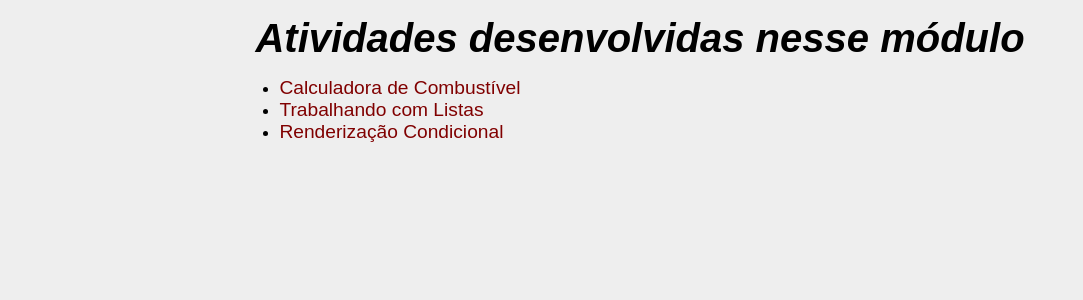
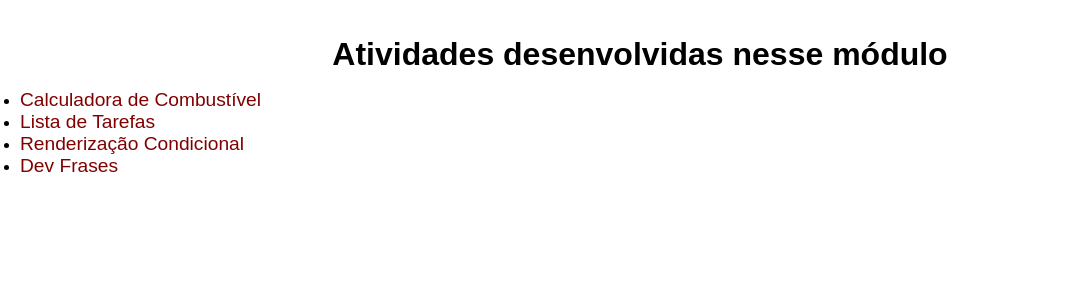
Before and after one commit to Pedro-Castr/SujeitoProgramador, a React (Vite) app in the folder Modulos/react+ts-evoluindo/: page / in a window 1280 px wide. Shown: the top 300 px of the page, without its empty margins (0-1083 px from the left). Built offline with nearby package versions, Linux system fonts and the light colour scheme.

Commit message:
fix: ajusta herança de estilos css entre arquivos

```diff
--- a/Modulos/react+ts-evoluindo/src/App.css
+++ b/Modulos/react+ts-evoluindo/src/App.css
@@ -1,21 +1,21 @@
-* {
-  margin: 0 auto;
+.home {
+  padding: 20px;
   font-family: sans-serif;
   box-sizing: border-box;
 }
 
-.titulo {
+.home .titulo {
   display: flex;
   justify-content: center;
   padding: 16px;
 }
 
-.lista a {
+.home .lista a {
   text-decoration: none;
   font-size: 1.2em;
   color: maroon;
 }
 
-.lista a:hover {
+.home .lista a:hover {
   text-decoration: underline;
 }
--- a/Modulos/react+ts-evoluindo/src/App.tsx
+++ b/Modulos/react+ts-evoluindo/src/App.tsx
@@ -1,12 +1,14 @@
 import { Routes, Route, Link } from "react-router-dom";
 import CalculadoraCombustivel from "./pages/calculadoraCombustivel/calculadoraCombustivel";
 import RenderizacaoCondicional from "./pages/renderizacaoCondicional/renderizacaoCondicional";
+import DevFrases from "./pages/devFrases/devFrases";
 import Lista from "./pages/listas/listas";
 import "./App.css";
+import "./Global.css";
 
 function Home() {
   return (
-    <div>
+    <div className="home">
       <h1 className="titulo">Atividades desenvolvidas nesse módulo</h1>
 
       <ul className="lista">
@@ -14,10 +16,13 @@ function Home() {
           <Link to="/calculadoraCombustivel">Calculadora de Combustível</Link>
         </li>
         <li>
-          <Link to="/listas">Trabalhando com Listas</Link>
+          <Link to="/listas">Lista de Tarefas</Link>
         </li>
         <li>
           <Link to="/renderizacaoCondicional">Renderização Condicional</Link>
+        </li>
+        <li>
+          <Link to="/devFrases">Dev Frases</Link>
         </li>
       </ul>
     </div>
@@ -37,6 +42,7 @@ export default function App() {
         path="/renderizacaoCondicional"
         element={<RenderizacaoCondicional />}
       />
+      <Route path="/devFrases" element={<DevFrases />} />
     </Routes>
   );
 }
--- /dev/null
+++ b/Modulos/react+ts-evoluindo/src/Global.css
@@ -0,0 +1,5 @@
+* {
+  margin: 0;
+  padding: 0;
+  box-sizing: border-box;
+}
--- a/Modulos/react+ts-evoluindo/src/pages/calculadoraCombustivel/calculadoraCombustivel.css
+++ b/Modulos/react+ts-evoluindo/src/pages/calculadoraCombustivel/calculadoraCombustivel.css
@@ -8,22 +8,22 @@
   padding: 0 14px;
 }
 
-.logo {
+.container-combustivel .logo {
   max-width: 227px;
 }
 
-.title {
+.container-combustivel .title {
   color: #fff;
   text-align: center;
   margin: 24px 0;
 }
 
-.form-combustivel label {
+.container-combustivel .form-combustivel label {
   color: #fff;
   font-size: 20px;
 }
 
-.input {
+.container-combustivel .input {
   width: 100%;
   height: 48px;
   border: 0;
@@ -33,7 +33,7 @@
   margin: 8px 0 16px 0;
 }
 
-.btn-combustivel {
+.container-combustivel .btn-combustivel {
   width: 100%;
   height: 48px;
   background-color: #119cea;
@@ -46,11 +46,11 @@
   transition: transform 0.5s;
 }
 
-.btn-combustivel:hover {
+.container-combustivel .btn-combustivel:hover {
   background-color: #107bb9;
 }
 
-.result {
+.container-combustivel .result {
   background-color: #00b63e;
   width: 100%;
   max-width: 420px;
@@ -63,18 +63,18 @@
   transition: transform 0.3s;
 }
 
-.result:hover {
+.container-combustivel .result:hover {
   transform: scale(1.1);
 }
 
-.result-title {
+.container-combustivel .result-title {
   font-weight: bold;
   font-size: 24px;
   color: #fff;
   margin-bottom: 16px;
 }
 
-.result span {
+.container-combustivel .result span {
   color: #fff;
   margin-bottom: 8px;
 }
--- a/Modulos/react+ts-evoluindo/src/pages/listas/listas.css
+++ b/Modulos/react+ts-evoluindo/src/pages/listas/listas.css
@@ -1,27 +1,30 @@
-body {
+.tarefas {
   display: flex;
+  flex-direction: column;
+  align-items: center;
+  height: 100vh;
   background-color: #eeeeee;
 }
 
-h1 {
+.tarefas .titulo-tarefas {
   text-align: center;
   padding: 12px;
   font-size: 40px;
   font-style: italic;
 }
 
-.addTask {
+.tarefas .addTask {
   padding: 10px;
 }
 
-.addTask input {
+.tarefas .addTask input {
   padding: 12px;
   margin: 3px;
   border-radius: 12px;
   border: none;
 }
 
-.addTask button {
+.tarefas .addTask button {
   padding: 12px;
   margin: 3px;
   border-radius: 12px;
@@ -30,20 +33,20 @@ h1 {
   cursor: pointer;
 }
 
-.task {
+.tarefas .task {
   margin-top: 24px;
 }
 
-.task section {
+.tarefas .task section {
   font-size: 20px;
   margin-top: 3px;
 }
 
-.task span {
+.tarefas .task span {
   margin: 3px;
 }
 
-.btn {
+.tarefas .btn {
   font-size: 10px;
   padding: 3px;
   margin: 3px;
@@ -52,15 +55,15 @@ h1 {
   cursor: pointer;
 }
 
-.btn-excluir {
+.tarefas .btn-excluir {
   background-color: #cf3434;
 }
 
-.btn-editar {
+.tarefas .btn-editar {
   background-color: #dfdf0d;
 }
 
-.msg-rodape {
+.tarefas .msg-rodape {
   text-align: center;
   margin-top: 20px;
   font-style: italic;
--- a/Modulos/react+ts-evoluindo/src/pages/listas/listas.tsx
+++ b/Modulos/react+ts-evoluindo/src/pages/listas/listas.tsx
@@ -75,8 +75,8 @@ export default function Lista() {
   }, [edit.enabled, input, saveEdit]);
 
   return (
-    <div>
-      <h1>Lista de Tarefas</h1>
+    <div className="tarefas">
+      <h1 className="titulo-tarefas">Lista de Tarefas</h1>
 
       <div className="addTask">
         <input
```
